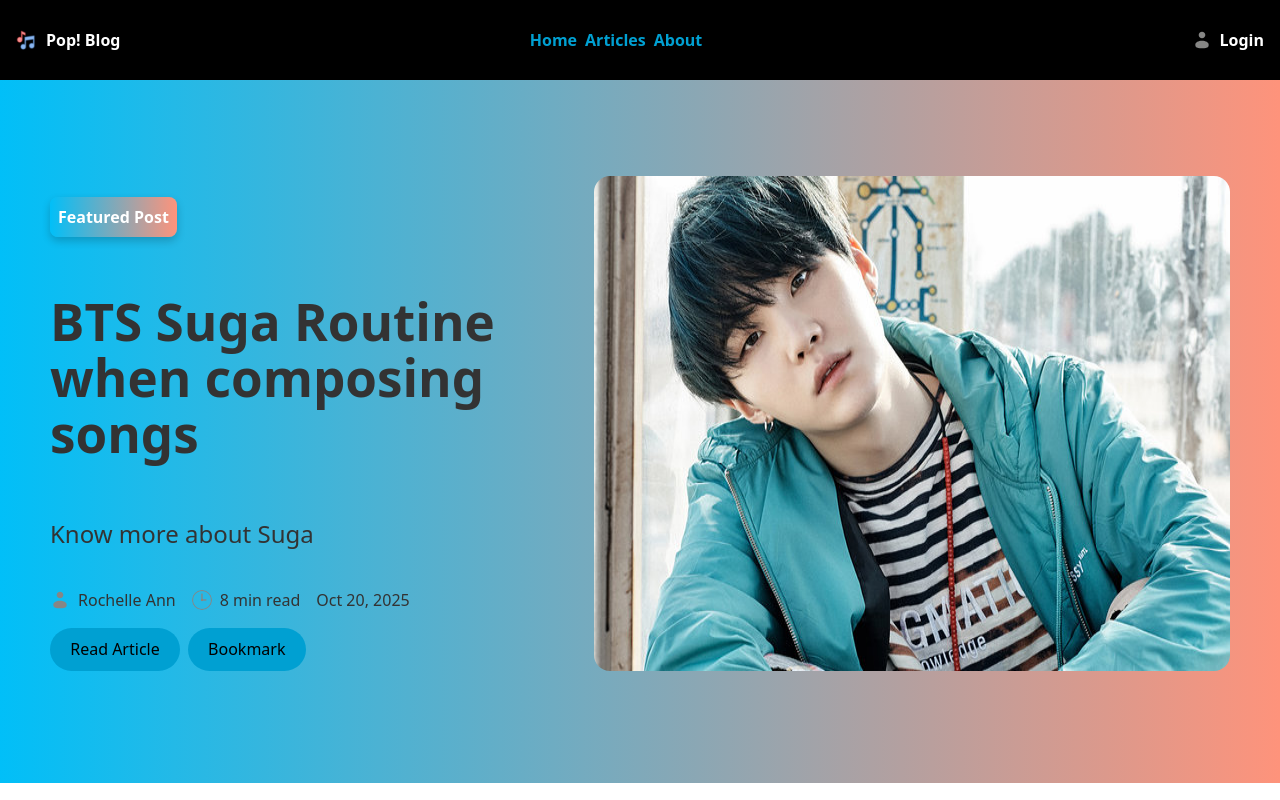
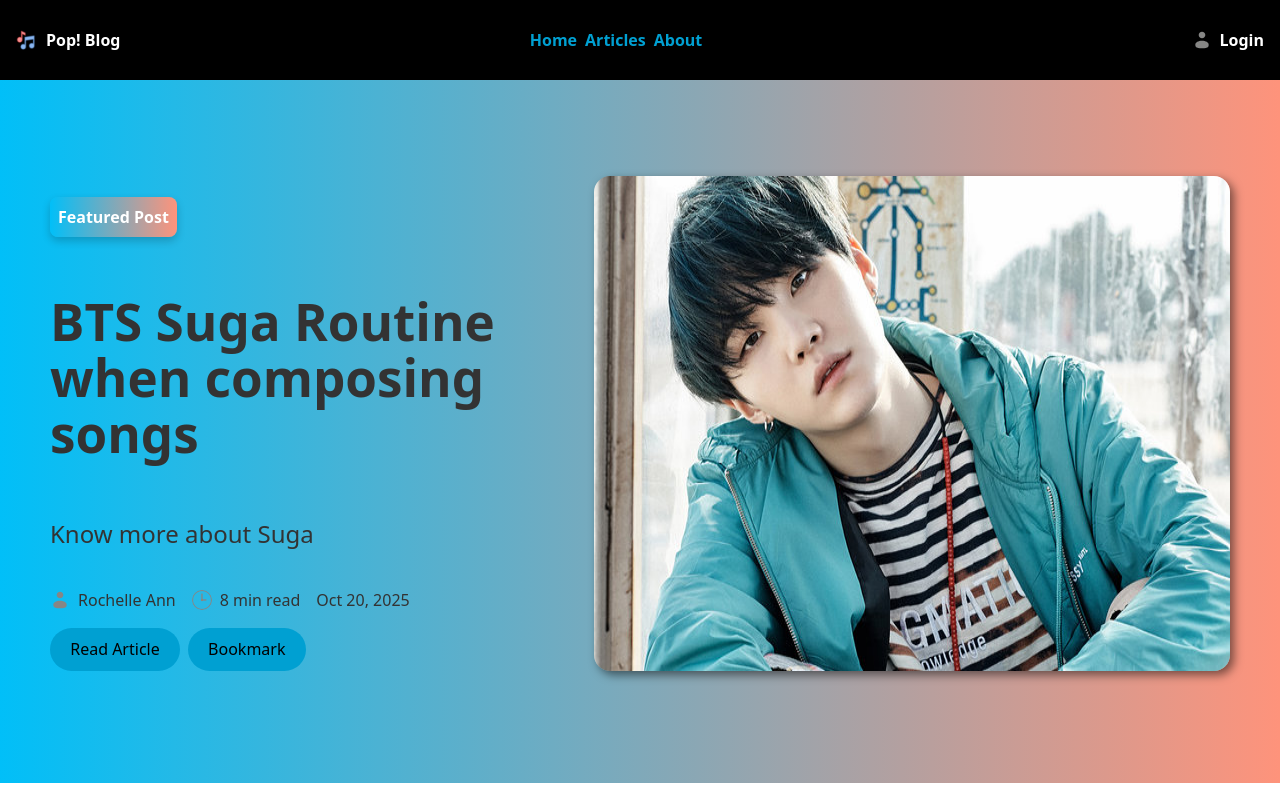
Before and after one commit to rochelle-pedralba/pop-blog, a React (Vite) app in the folder frontend/: page / in a window 1280 px wide. Shown: the top 800 px of the page. Built offline with nearby package versions, Linux system fonts and the light colour scheme.

Commit message:
Add style to featured post

```diff
--- a/frontend/src/App.css
+++ b/frontend/src/App.css
@@ -107,6 +107,10 @@
         }
       }
     }
+
+    img {
+      box-shadow: none;
+    }
   }
 
   .feature-post-button {
@@ -124,6 +128,7 @@
   img {
     border-radius: 1rem;
     margin-right: 50px;
+    box-shadow: 4px 4px 10px rgb(0, 0, 0, 0.5);
   }
 }
 
```
